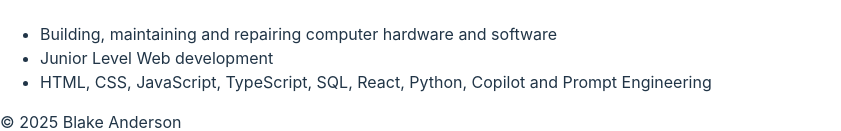
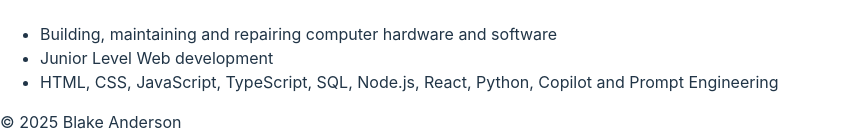
Before and after one commit to Blakeroband/My-Portfolio, a React (Vite) app: page /Resume in a window 1280 px wide. Shown: the part 812-943 px from the top of the page, without its empty margins (0-841 px from the left). Built offline with nearby package versions, Linux system fonts and the light colour scheme.

Commit message:
started working on portfolio page

```diff
--- a/src/pages/Resume.jsx
+++ b/src/pages/Resume.jsx
@@ -23,7 +23,7 @@
       <ul>
         <li>Building, maintaining and repairing computer hardware and software</li>
         <li>Junior Level Web development</li>
-        <li>HTML, CSS, JavaScript, TypeScript, SQL, React, Python, Copilot and Prompt Engineering</li>
+        <li>HTML, CSS, JavaScript, TypeScript, SQL, Node.js, React, Python, Copilot and Prompt Engineering</li>
       </ul>
     </section>
   )
```
Also changed, not shown: src/pages/Portfolio.jsx (+16 -0 lines), notes.txt (added).
